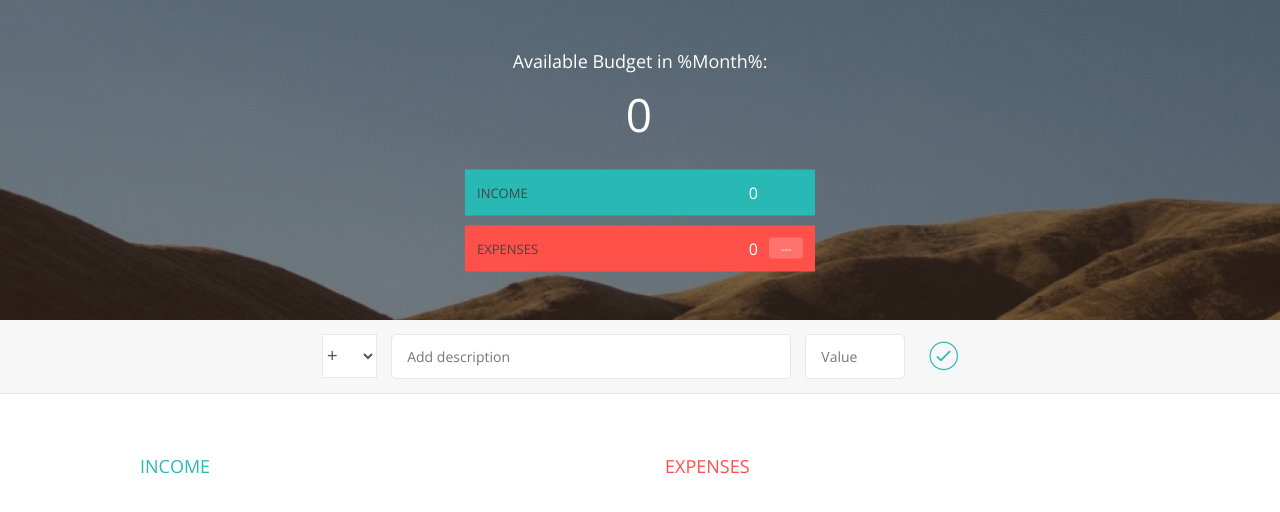
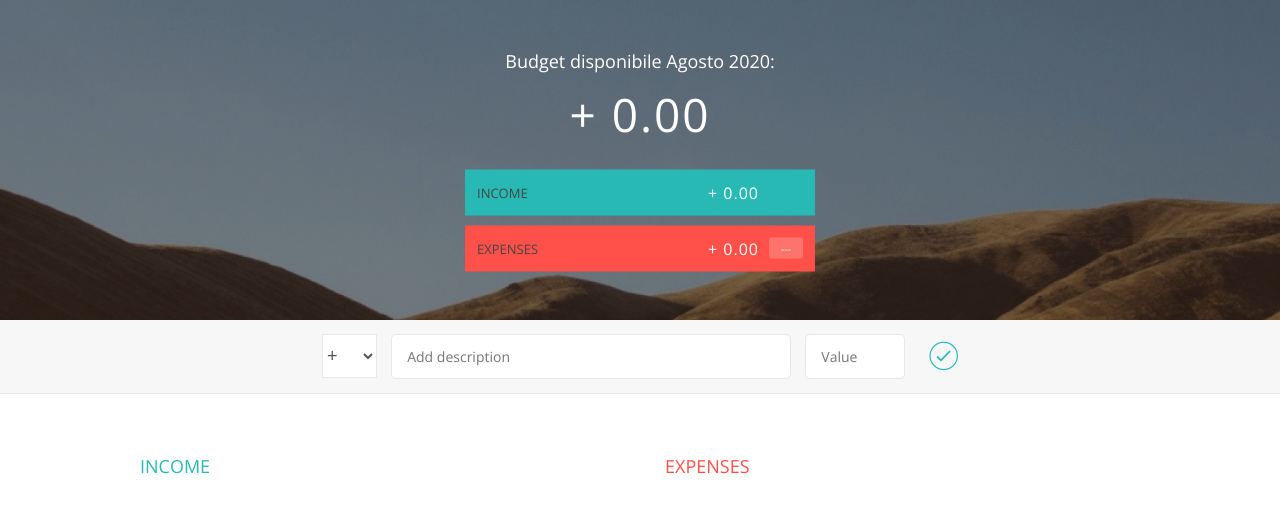
Before and after one commit to SaElBo/budgety, a plain HTML site: page index.html in a window 1280 px wide. Drawn offline with nearby package versions, Linux system fonts and the light colour scheme.

Commit message:
Completed the project

```diff
--- a/app.js
+++ b/app.js
@@ -174,7 +174,28 @@ const UIController = (function () {
         incomeLabel: '.budget__income--value',
         expensesLabel: '.budget__expenses--value',
         percentageLabel: '.budget__expenses--percentage',
-        container: '.container'
+        container: '.container',
+        expensesPercLabel : '.item__percentage',
+        dateContainer : '.budget__title--month',
+    };
+
+    const formatNumber = function(num,type){
+        num = Math.abs(num);
+        num = num.toFixed(2);
+
+        const numSplit = num.split('.');
+        let int = numSplit[0];
+        if (int.length> 3){
+            int = int.substr(0,int.length -3) + ',' + int.substr(int.length -3,3);
+        }
+
+
+        const dec = numSplit[1];
+
+
+       return ( type === 'esp' ? '-' : '+') + ' ' + int + '.' + dec;
+
+
     };
 
 
@@ -205,7 +226,7 @@ const UIController = (function () {
                 `<div class="item clearfix" id="inc-${obj.id}">
                     <div class="item__description">${obj.description}</div>
                     <div class="right clearfix">
-                        <div class="item__value">${obj.value}</div>
+                        <div class="item__value">${formatNumber(obj.value,type)}</div>
                         <div class="item__delete">
                             <button class="item__delete--btn"><i class="ion-ios-close-outline"></i></button>
                         </div>
@@ -215,7 +236,7 @@ const UIController = (function () {
                 `<div class="item clearfix" id="exp-${obj.id}">
                     <div class="item__description">${obj.description}</div>
                         <div class="right clearfix">
-                         <div class="item__value">- ${obj.value}</div>
+                         <div class="item__value">- ${formatNumber(obj.value,type)}</div>
                         <div class="item__percentage">${obj.percentage}</div>
                         <div class="item__delete">
                         <button class="item__delete--btn"><i class="ion-ios-close-outline"></i></button>
@@ -255,9 +276,13 @@ const UIController = (function () {
         },
 
         displayBudget: function (obj) {
-            document.querySelector(DomStrings.budgetLabel).textContent = obj.budget;
-            document.querySelector(DomStrings.expensesLabel).textContent = obj.totalExp;
-            document.querySelector(DomStrings.incomeLabel).textContent = obj.totalInc;
+
+            let type;
+            obj.budget> 0 ? type = 'inc' : type = 'exp';
+
+            document.querySelector(DomStrings.budgetLabel).textContent = formatNumber(obj.budget,type);
+            document.querySelector(DomStrings.expensesLabel).textContent = formatNumber(obj.totalExp,'exp');
+            document.querySelector(DomStrings.incomeLabel).textContent = formatNumber(obj.totalInc, 'inc');
 
             if (obj.percentage > 0) {
                 document.querySelector(DomStrings.percentageLabel).textContent = obj.percentage + '%';
@@ -267,6 +292,60 @@ const UIController = (function () {
             }
 
         },
+
+        displayPercentages: function(percentages){
+
+            let  fields = document.querySelectorAll(DomStrings.expensesPercLabel);
+
+            fields.forEach((el,i)=>{
+                if(percentages[i] > 0){
+                     el.textContent = percentages[i] + '%';
+                } else {
+                    el.textContent = '---';
+                }
+               } );
+        },
+
+        displayMonth : function (){
+            const now = new Date();
+
+            const monthNames = [
+                'Gennaio',
+                'Febbraio',
+                'Marzo',
+                'Aprile',
+                'Maggio',
+                'Giugno',
+                'Luglio',
+                'Agosto',
+                'Settembre',
+                'Ottobre',
+                'Novembre',
+                'Dicembre'
+            ]
+
+            const year = now.getFullYear();
+            const month = now.getMonth();
+            console.log(month);
+            const yearContainer = document.querySelector(DomStrings.dateContainer);
+
+            yearContainer.textContent = monthNames[month] + ' ' + year;
+        },
+
+
+        changeType : function(){
+
+            const field = document.querySelectorAll(
+                DomStrings.inputType + ','+
+                DomStrings.inputDescription + ',' +
+                DomStrings.inputValue
+            );
+
+            field.forEach(el=> el.classList.toggle('red-focus'));
+
+            document.querySelector(DomStrings.btn).classList.toggle('red');
+        },
+
 
         getDom: function () {
             return DomStrings;
@@ -295,6 +374,8 @@ const controller = (function (budgetCtrl, UICtrl) {
         });
 
         document.querySelector(DOM.container).addEventListener('click', ctrlDeleteItem)
+
+        document.querySelector(DOM.inputType).addEventListener('change', UICtrl.changeType);
     };
 
     const updateBudget = function () {
@@ -316,8 +397,8 @@ const controller = (function (budgetCtrl, UICtrl) {
         var percentages = budgetCtrl.getPercentages();
 
         // 3. Update the UI with the new percentages
-        // UICtrl.displayPercentages(percentages);
-        console.log(percentages)
+        UICtrl.displayPercentages(percentages);
+
     };
 
 
@@ -387,6 +468,7 @@ const controller = (function (budgetCtrl, UICtrl) {
     return {
         init: function () {
             console.log('App Started');
+            UICtrl.displayMonth();
             UICtrl.displayBudget({
                 budget: 0,
                 totalInc: 0,
--- a/index.html
+++ b/index.html
@@ -12,7 +12,7 @@
         <div class="top">
             <div class="budget">
                 <div class="budget__title">
-                    Available Budget in <span class="budget__title--month">%Month%</span>:
+                    Budget disponibile <span class="budget__title--month">%Month%</span>:
                 </div>
 
                 <div class="budget__value">+ 2,345.64</div>
```
